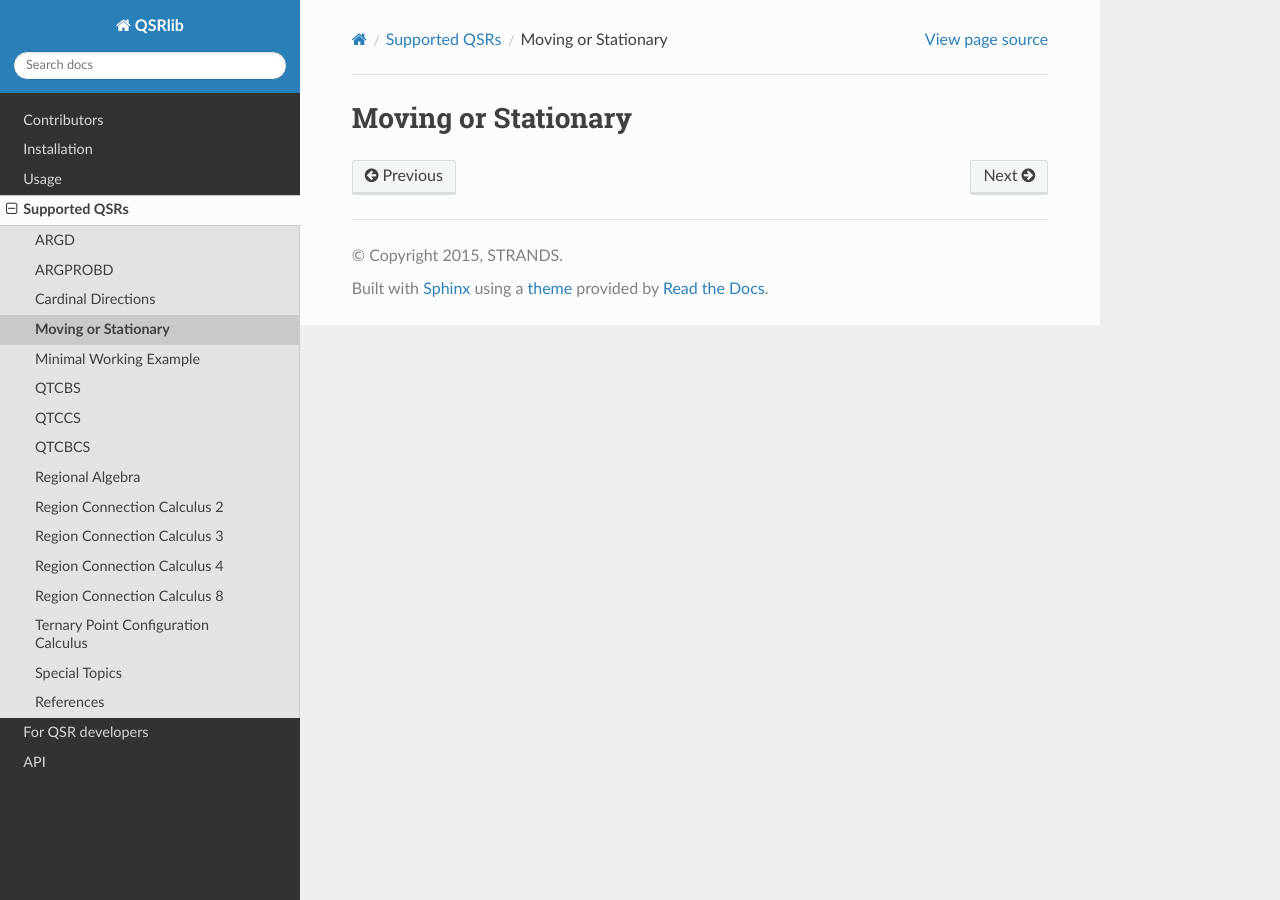
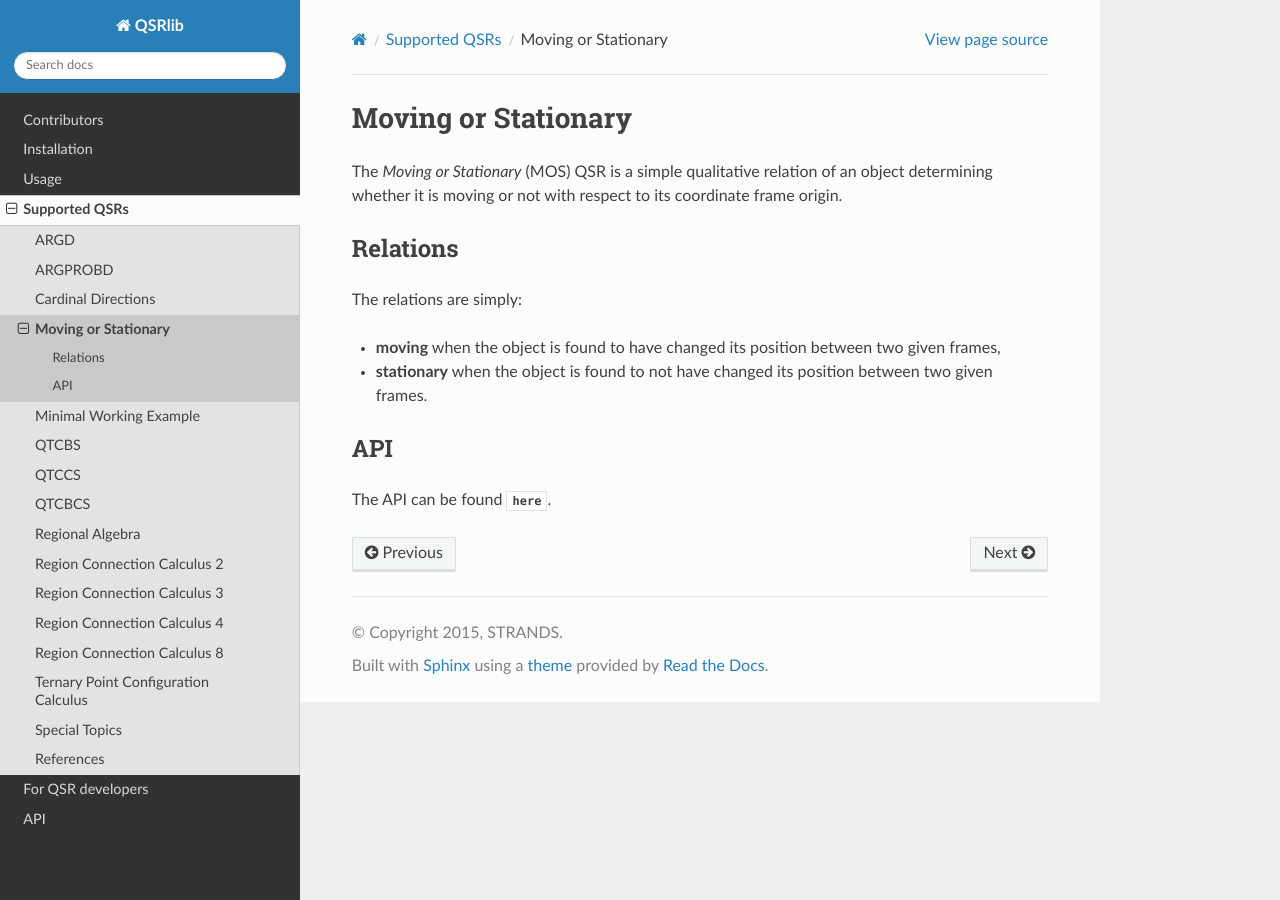
Before and after one commit to strands-project/strands_qsr_lib, a Sphinx documentation site: the page built from docs/rsts/handwritten/qsrs/mos.rst, in a window 1280 px wide. Built offline with Sphinx 7.4.7 and the Read the Docs theme 2.0.0, drawn with Linux system fonts in a browser that asks for light colours; pages that are not in the unit, such as notebooks, are missing from menus.

Commit message:
mos docs

```diff
--- a/docs/rsts/handwritten/qsrs/mos.rst
+++ b/docs/rsts/handwritten/qsrs/mos.rst
@@ -1,2 +1,17 @@
 Moving or Stationary
 ====================
+
+The *Moving or Stationary* (MOS) QSR is a simple qualitative relation of an object determining whether it is
+moving or not with respect to its coordinate frame origin.
+
+Relations
+---------
+
+The relations are simply:
+
+* **moving** when the object is found to have changed its position between two given frames,
+* **stationary** when the object is found to not have changed its position between two given frames.
+
+API
+---
+The API can be found :mod:`here <qsrlib_qsrs.qsr_moving_or_stationary>`.
```
